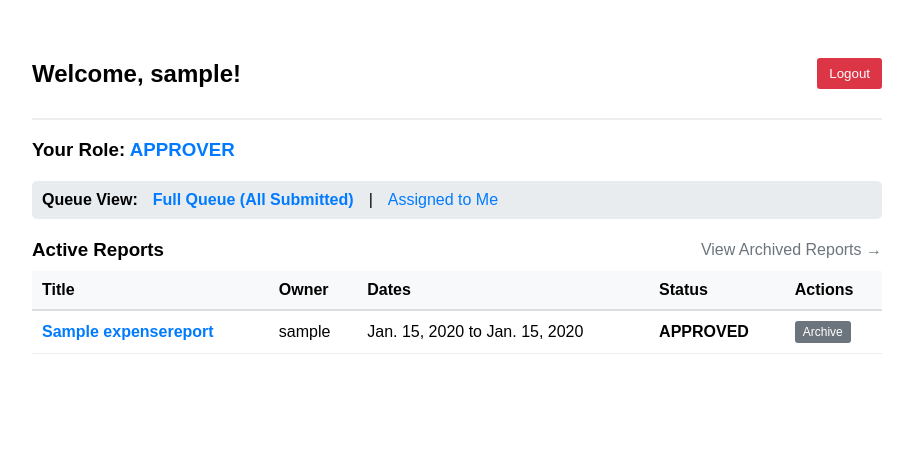
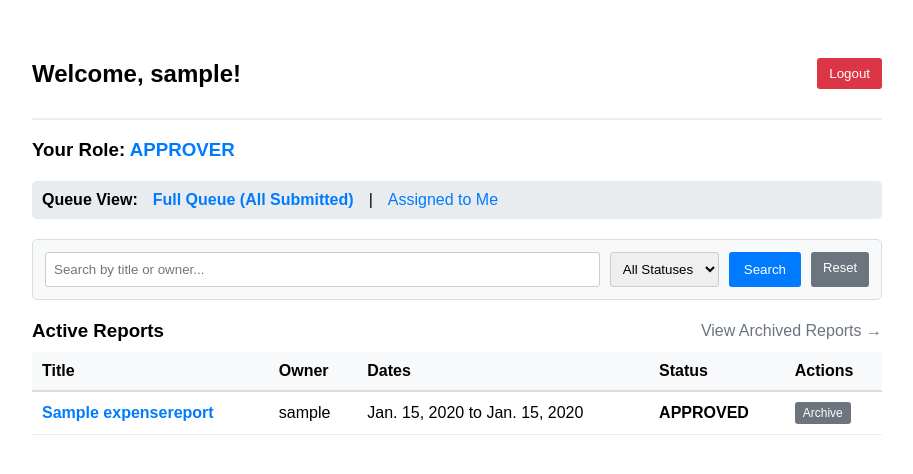
Before and after one commit to Akritiverma12/Take-Home-Project-Assignment, a Django app: page / in a window 1280 px wide. Shown: the top 474 px of the page, without its empty margins (183-1096 px from the left). Run offline with Django 5.2, Linux system fonts and the light colour scheme; a user stored in the database is signed in; tables that the repository leaves empty hold one stand-in row (values such as "Sample post").

Commit message:
feat: implement server-side search, status filtering, and pagination (Goal 6)

```diff
--- a/expenses/views.py
+++ b/expenses/views.py
@@ -1,3 +1,5 @@
+from django.db.models import Q
+from django.core.paginator import Paginator
 from django.shortcuts import render, redirect, get_object_or_404
 from django.contrib.auth.decorators import login_required
 from django.http import HttpResponseBadRequest, HttpResponseForbidden
@@ -7,34 +9,54 @@ from .forms import ExpenseReportForm, ExpenseLineForm
 @login_required
 def dashboard(request):
     show_archived = request.GET.get('archived') == 'true'
-    queue_filter = request.GET.get('queue', 'all')  # 'all' or 'assigned'
+    queue_filter = request.GET.get('queue', 'all')
+    search_query = request.GET.get('q', '').strip()
+    status_filter = request.GET.get('status', '').strip()
 
     if request.user.role == 'APPROVER':
-        # Approvers see submitted/reviewed reports
         reports = ExpenseReport.objects.exclude(status='DRAFT')
         if queue_filter == 'assigned':
             reports = reports.filter(assigned_approvers=request.user)
     else:
-        # Employees see only their own reports
+        # Fixed: Initialize queryset properly for employees
         reports = ExpenseReport.objects.filter(owner=request.user)
 
+    # Archive filter
     if show_archived:
         reports = reports.filter(is_archived=True)
     else:
         reports = reports.filter(is_archived=False)
 
+    # Search filter (Title or Owner's Username)
+    if search_query:
+        reports = reports.filter(
+            Q(title__icontains=search_query) |
+            Q(owner__username__icontains=search_query)
+        )
+
+    # Status filter
+    if status_filter:
+        reports = reports.filter(status=status_filter)
+
     reports = reports.order_by('-created_at')
 
-    # Pass all approvers for assignment dropdowns
+    # Pagination (5 reports per page)
+    paginator = Paginator(reports, 5)
+    page_number = request.GET.get('page')
+    page_obj = paginator.get_page(page_number)
+
     approvers = User.objects.filter(role='APPROVER')
 
     return render(request, 'expenses/dashboard.html', {
-        'reports': reports,
+        'page_obj': page_obj,
+        'reports': page_obj.object_list,
         'show_archived': show_archived,
         'queue_filter': queue_filter,
-        'approvers': approvers
+        'search_query': search_query,
+        'status_filter': status_filter,
+        'approvers': approvers,
+        'status_choices': ExpenseReport.Status.choices,
     })
-
 @login_required
 def create_report(request):
     if request.method == 'POST':
--- a/templates/expenses/dashboard.html
+++ b/templates/expenses/dashboard.html
@@ -33,6 +33,24 @@
         {% endif %}
     </div>
     {% endif %}
+
+    <!-- Goal 6: Search & Filter Form -->
+    <form method="get" action="{% url 'dashboard' %}" style="margin-top: 20px; display: flex; gap: 10px; background: #f8f9fa; padding: 12px; border-radius: 5px; border: 1px solid #ddd;">
+        {% if show_archived %}<input type="hidden" name="archived" value="true">{% endif %}
+        {% if queue_filter %}<input type="hidden" name="queue" value="{{ queue_filter }}">{% endif %}
+
+        <input type="text" name="q" value="{{ search_query }}" placeholder="Search by title or owner..." style="padding: 8px; flex-grow: 1; border: 1px solid #ccc; border-radius: 3px;">
+
+        <select name="status" style="padding: 8px; border: 1px solid #ccc; border-radius: 3px;">
+            <option value="">All Statuses</option>
+            {% for code, label in status_choices %}
+                <option value="{{ code }}" {% if status_filter == code %}selected{% endif %}>{{ label }}</option>
+            {% endfor %}
+        </select>
+
+        <button type="submit" style="padding: 8px 15px; background: #007bff; color: white; border: none; border-radius: 3px; cursor: pointer;">Search</button>
+        <a href="{% url 'dashboard' %}" style="padding: 8px 12px; background: #6c757d; color: white; text-decoration: none; border-radius: 3px; font-size: 13px;">Reset</a>
+    </form>
 
     <div style="margin-top: 20px; display: flex; justify-content: space-between; align-items: center;">
         <h3 style="margin: 0;">
@@ -83,10 +101,27 @@
         </tr>
         {% empty %}
         <tr>
-            <td colspan="5" style="padding: 10px; text-align: center; color: #666;">No reports found in this view.</td>
+            <td colspan="5" style="padding: 10px; text-align: center; color: #666;">No reports found.</td>
         </tr>
         {% endfor %}
     </table>
 
+    <!-- Goal 6: Pagination Controls -->
+    {% if page_obj.has_other_pages %}
+    <div style="margin-top: 20px; display: flex; justify-content: center; gap: 8px; align-items: center;">
+        {% if page_obj.has_previous %}
+            <a href="?page={{ page_obj.previous_page_number }}{% if search_query %}&q={{ search_query }}{% endif %}{% if status_filter %}&status={{ status_filter }}{% endif %}{% if show_archived %}&archived=true{% endif %}{% if queue_filter %}&queue={{ queue_filter }}{% endif %}" style="padding: 5px 10px; background: #e9ecef; color: #007bff; text-decoration: none; border-radius: 3px;">&laquo; Previous</a>
+        {% endif %}
+
+        <span style="font-size: 14px; color: #555;">
+            Page {{ page_obj.number }} of {{ page_obj.paginator.num_pages }}
+        </span>
+
+        {% if page_obj.has_next %}
+            <a href="?page={{ page_obj.next_page_number }}{% if search_query %}&q={{ search_query }}{% endif %}{% if status_filter %}&status={{ status_filter }}{% endif %}{% if show_archived %}&archived=true{% endif %}{% if queue_filter %}&queue={{ queue_filter }}{% endif %}" style="padding: 5px 10px; background: #e9ecef; color: #007bff; text-decoration: none; border-radius: 3px;">Next &raquo;</a>
+        {% endif %}
+    </div>
+    {% endif %}
+
 </body>
 </html>
```
